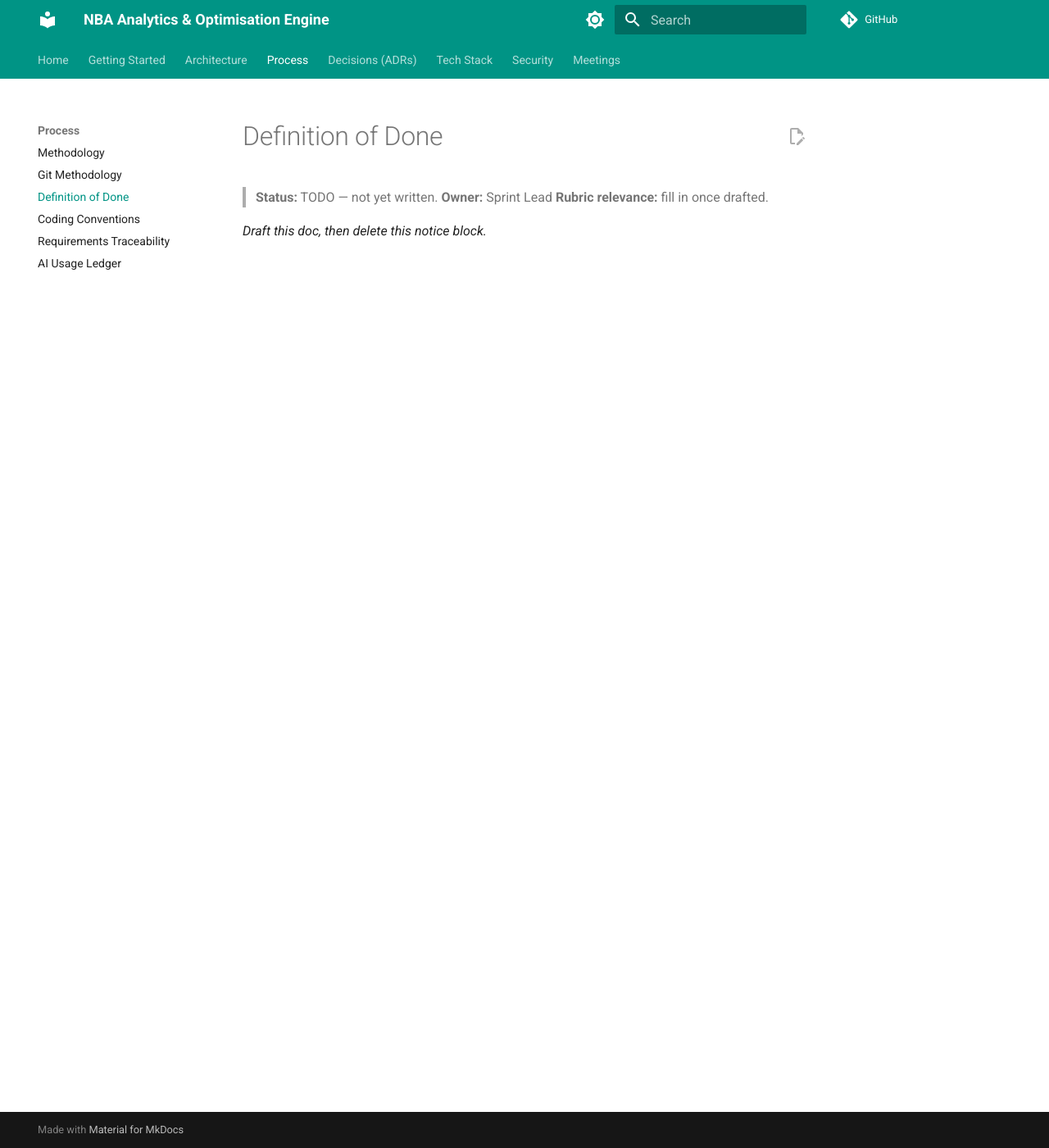
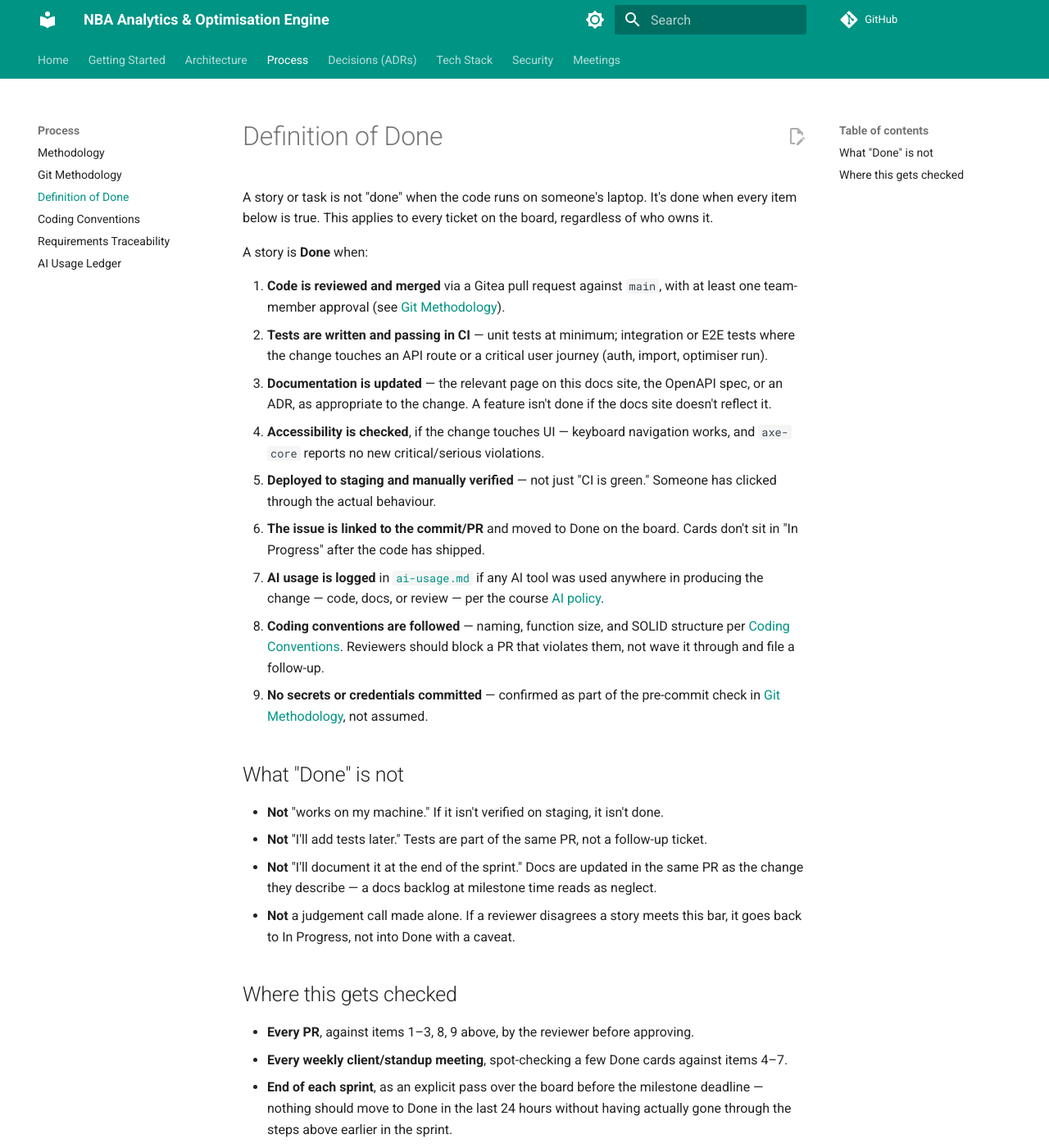
Before and after one commit to Sports-Analytics-Innovation-Platform/Innovation-Documentation-Website, an MkDocs documentation site: the page built from docs/definition-of-done.md, in a window 1280 px wide and 1400 px high. Shown: the whole window at 82% size. Built offline with MkDocs 1.6.1 and Material for MkDocs 9.7.7, drawn with Linux system fonts in a browser that asks for light colours; comment, search, counter and statistics services are not loaded; some of the changed text lies outside the part shown.

Commit message:
docs: add definition of done page
Nine-point checklist covering review, tests, docs,
accessibility, staging verification, AI usage logging, and
coding-convention adherence.

Assisted-by: Claude-Web[Claude Sonnet 5]

```diff
--- a/docs/definition-of-done.md
+++ b/docs/definition-of-done.md
@@ -1,7 +1,32 @@
 # Definition of Done
 
-> **Status:** TODO — not yet written.
-> **Owner:** Sprint Lead
-> **Rubric relevance:** fill in once drafted.
+A story or task is not "done" when the code runs on someone's laptop. It's done when every item below is true. This applies to every ticket on the board, regardless of who owns it.
 
-_Draft this doc, then delete this notice block._
+A story is **Done** when:
+
+1. **Code is reviewed and merged** via a Gitea pull request against `main`, with at least one team-member approval (see [Git Methodology](git-methodology.md)).
+2. **Tests are written and passing in CI** — unit tests at minimum; integration or E2E tests where the change touches an API route or a critical user journey (auth, import, optimiser run).
+3. **Documentation is updated** — the relevant page on this docs site, the OpenAPI spec, or an ADR, as appropriate to the change. A feature isn't done if the docs site doesn't reflect it.
+4. **Accessibility is checked**, if the change touches UI — keyboard navigation works, and `axe-core` reports no new critical/serious violations.
+5. **Deployed to staging and manually verified** — not just "CI is green." Someone has clicked through the actual behaviour.
+6. **The issue is linked to the commit/PR** and moved to Done on the board. Cards don't sit in "In Progress" after the code has shipped.
+7. **AI usage is logged** in [`ai-usage.md`](ai-usage.md) if any AI tool was used anywhere in producing the change — code, docs, or review — per the course [AI policy](ai-usage.md).
+8. **Coding conventions are followed** — naming, function size, and SOLID structure per [Coding Conventions](coding-conventions.md). Reviewers should block a PR that violates them, not wave it through and file a follow-up.
+9. **No secrets or credentials committed** — confirmed as part of the pre-commit check in [Git Methodology](git-methodology.md), not assumed.
+
+## What "Done" is not
+
+- **Not** "works on my machine." If it isn't verified on staging, it isn't done.
+- **Not** "I'll add tests later." Tests are part of the same PR, not a follow-up ticket.
+- **Not** "I'll document it at the end of the sprint." Docs are updated in the same PR as the change they describe — a docs backlog at milestone time reads as neglect.
+- **Not** a judgement call made alone. If a reviewer disagrees a story meets this bar, it goes back to In Progress, not into Done with a caveat.
+
+## Where this gets checked
+
+- **Every PR**, against items 1–3, 8, 9 above, by the reviewer before approving.
+- **Every weekly client/standup meeting**, spot-checking a few Done cards against items 4–7.
+- **End of each sprint**, as an explicit pass over the board before the milestone deadline — nothing should move to Done in the last 24 hours without having actually gone through the steps above earlier in the sprint.
+
+---
+
+*AI Declaration: The preceding document was generated with the assistance of the following: Claude-Web[Claude Sonnet 5]*
```
